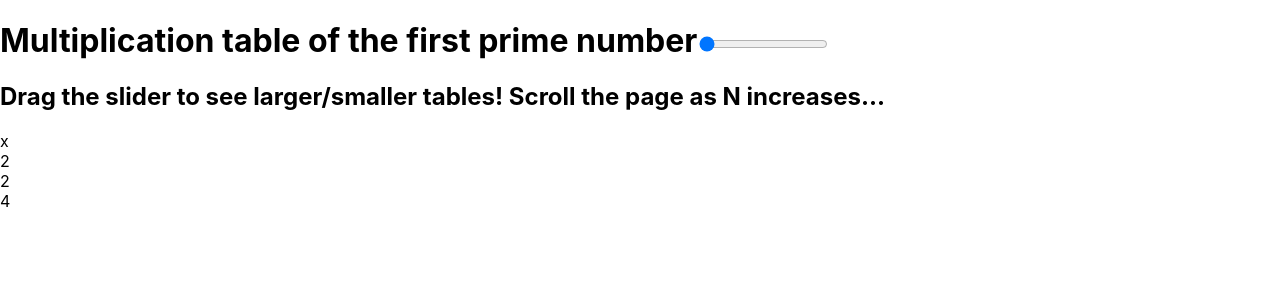
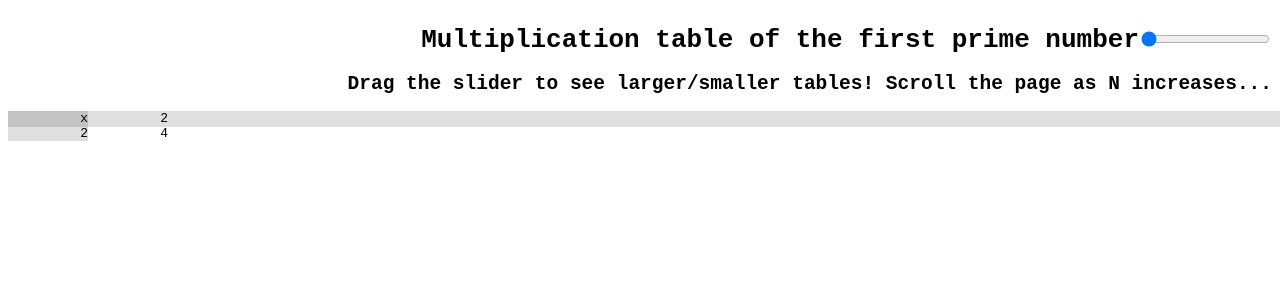
Before and after one commit to jakewmiles/findmypast-primes, a React (Create React App) app in the folder findprimes/: page / in a window 1280 px wide. Shown: the top 300 px of the page. Built offline with nearby package versions, Linux system fonts and the light colour scheme.

Commit message:
feat: update css and styling of JSX

```diff
--- a/findprimes/src/App.js
+++ b/findprimes/src/App.js
@@ -13,7 +13,7 @@ function App() {
   }, [N]);
 
   return (
-    <div className="App">
+    <div className="App" style={{overflow: 'scroll'}}>
       <header className="App-header">
         <h1>Multiplication table of the {N > 1 ? `first ${N} prime numbers`: `first prime number`}
           <input type="range" min="1" max="100" value={N} onChange={handler} step="1">
@@ -23,10 +23,10 @@ function App() {
         <div>
         {primeString.split('\n').map((line, index) => {
           return (
-            <div key={line}>
+            <div key={line} className={index === 0 ? 'odd' : 'even'} style={{display: 'flex', flexDirection: 'row'}}>
               {line.split('-').map((number, index) => {
                 return (
-                  <div key={number}>
+                  <div key={number} style={index === 0 ? {minWidth: '80px', backgroundColor: '#00000020'} : {minWidth: '80px'}}>
                     {number}
                   </div>
                 )
--- a/findprimes/src/index.css
+++ b/findprimes/src/index.css
@@ -1,13 +1,15 @@
 body {
-  margin: 0;
-  font-family: -apple-system, BlinkMacSystemFont, 'Segoe UI', 'Roboto', 'Oxygen',
-    'Ubuntu', 'Cantarell', 'Fira Sans', 'Droid Sans', 'Helvetica Neue',
-    sans-serif;
+  text-align: right;
+  font-family: monospace;
   -webkit-font-smoothing: antialiased;
   -moz-osx-font-smoothing: grayscale;
 }
 
-code {
-  font-family: source-code-pro, Menlo, Monaco, Consolas, 'Courier New',
-    monospace;
+.odd:before {
+  content:"";
+  background-color:#00000020;
+  position: absolute;
+  height: 1rem;
+  width: 100%;
+  z-index: -1;
 }
```
